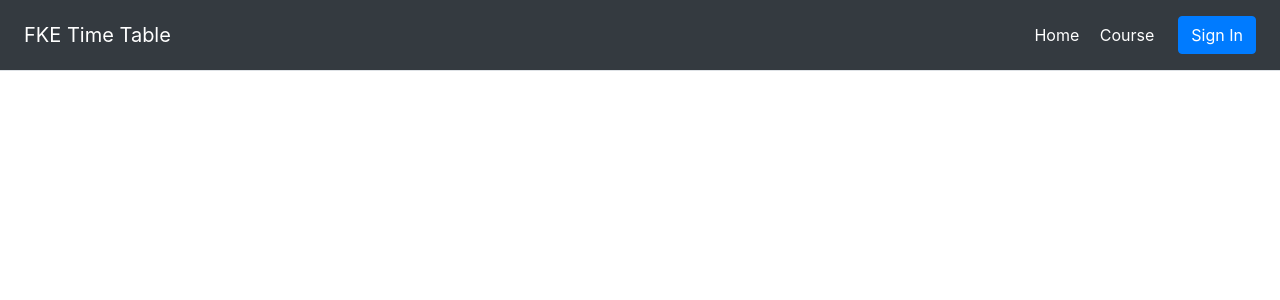
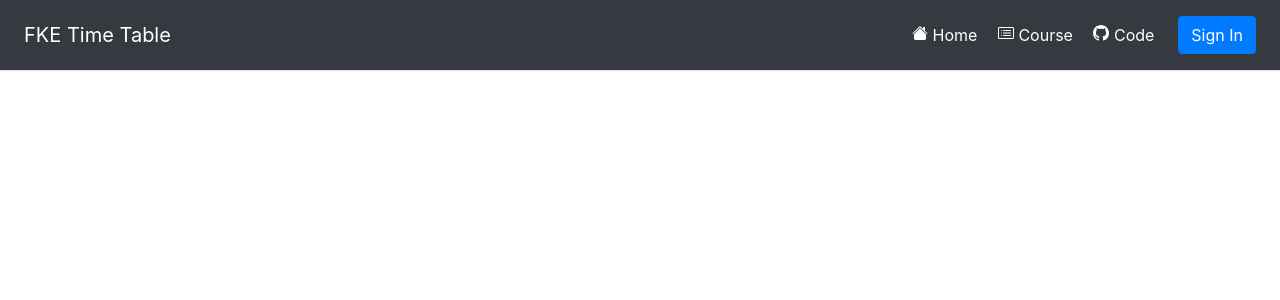
Before and after one commit to jiande-my/course-management-website, a Flask app: page / in a window 1280 px wide. Shown: the top 300 px of the page. Run offline with Flask 2, Linux system fonts and the light colour scheme; some libraries are stand-ins or nearby versions.

Commit message:
add code section

```diff
--- a/templates/layout.html
+++ b/templates/layout.html
@@ -24,15 +24,37 @@
     }
   </style>
   <body>
+
     <div class="d-flex flex-column flex-md-row align-items-center p-3 px-md-4 mb-3 bg-dark border-bottom box-shadow">
       <h5 class="my-0 mr-md-auto text-white font-weight-normal">FKE Time Table</h5>
       <nav class="my-2 my-md-0 mr-md-3">
-        <a class="p-2 text-white" href="/home">Home</a>
-        <a class="p-2 text-white" href="/course">Course</a>
-        <!-- <a class="p-2 text-white" href="/code">Code</a> -->
+        <a class="p-2 text-white" href="/home">
+          <svg xmlns="http://www.w3.org/2000/svg" width="16" height="16" fill="currentColor" class="bi bi-house-fill" viewBox="0 0 16 16">
+            <path fill-rule="evenodd" d="M8 3.293l6 6V13.5a1.5 1.5 0 0 1-1.5 1.5h-9A1.5 1.5 0 0 1 2 13.5V9.293l6-6zm5-.793V6l-2-2V2.5a.5.5 0 0 1 .5-.5h1a.5.5 0 0 1 .5.5z"/>
+            <path fill-rule="evenodd" d="M7.293 1.5a1 1 0 0 1 1.414 0l6.647 6.646a.5.5 0 0 1-.708.708L8 2.207 1.354 8.854a.5.5 0 1 1-.708-.708L7.293 1.5z"/>
+          </svg>
+          Home
+        </a>
+        <a class="p-2 text-white" href="/course">
+          <svg xmlns="http://www.w3.org/2000/svg" width="16" height="16" fill="currentColor" class="bi bi-card-list" viewBox="0 0 16 16">
+            <path d="M14.5 3a.5.5 0 0 1 .5.5v9a.5.5 0 0 1-.5.5h-13a.5.5 0 0 1-.5-.5v-9a.5.5 0 0 1 .5-.5h13zm-13-1A1.5 1.5 0 0 0 0 3.5v9A1.5 1.5 0 0 0 1.5 14h13a1.5 1.5 0 0 0 1.5-1.5v-9A1.5 1.5 0 0 0 14.5 2h-13z"/>
+            <path d="M5 8a.5.5 0 0 1 .5-.5h7a.5.5 0 0 1 0 1h-7A.5.5 0 0 1 5 8zm0-2.5a.5.5 0 0 1 .5-.5h7a.5.5 0 0 1 0 1h-7a.5.5 0 0 1-.5-.5zm0 5a.5.5 0 0 1 .5-.5h7a.5.5 0 0 1 0 1h-7a.5.5 0 0 1-.5-.5zm-1-5a.5.5 0 1 1-1 0 .5.5 0 0 1 1 0zM4 8a.5.5 0 1 1-1 0 .5.5 0 0 1 1 0zm0 2.5a.5.5 0 1 1-1 0 .5.5 0 0 1 1 0z"/>
+          </svg>
+          Course
+        </a>
+        <a class="p-2 text-white" href="https://github.com/Fred-JD/course-management-website.git">
+          <svg xmlns="http://www.w3.org/2000/svg" width="16" height="16" fill="currentColor" class="bi bi-github" viewBox="0 0 16 16">
+            <path d="M8 0C3.58 0 0 3.58 0 8c0 3.54 2.29 6.53 5.47 7.59.4.07.55-.17.55-.38 0-.19-.01-.82-.01-1.49-2.01.37-2.53-.49-2.69-.94-.09-.23-.48-.94-.82-1.13-.28-.15-.68-.52-.01-.53.63-.01 1.08.58 1.23.82.72 1.21 1.87.87 2.33.66.07-.52.28-.87.51-1.07-1.78-.2-3.64-.89-3.64-3.95 0-.87.31-1.59.82-2.15-.08-.2-.36-1.02.08-2.12 0 0 .67-.21 2.2.82.64-.18 1.32-.27 2-.27.68 0 1.36.09 2 .27 1.53-1.04 2.2-.82 2.2-.82.44 1.1.16 1.92.08 2.12.51.56.82 1.27.82 2.15 0 3.07-1.87 3.75-3.65 3.95.29.25.54.73.54 1.48 0 1.07-.01 1.93-.01 2.2 0 .21.15.46.55.38A8.012 8.012 0 0 0 16 8c0-4.42-3.58-8-8-8z"/>
+          </svg>
+          Code</a>
       </nav>
       {% if 'user' in session %}
-      <a class="p-2 text-white" href="/remove">Remove</a>
+      <a class="p-2 text-white" href="/remove">
+        <svg xmlns="http://www.w3.org/2000/svg" width="16" height="16" fill="currentColor" class="bi bi-eraser-fill" viewBox="0 0 16 16">
+          <path d="M8.086 2.207a2 2 0 0 1 2.828 0l3.879 3.879a2 2 0 0 1 0 2.828l-5.5 5.5A2 2 0 0 1 7.879 15H5.12a2 2 0 0 1-1.414-.586l-2.5-2.5a2 2 0 0 1 0-2.828l6.879-6.879zm.66 11.34L3.453 8.254 1.914 9.793a1 1 0 0 0 0 1.414l2.5 2.5a1 1 0 0 0 .707.293H7.88a1 1 0 0 0 .707-.293l.16-.16z"/>
+        </svg>
+        Remove
+      </a>
       <a class="btn btn-primary" href="/logout">Logout</a>
       {% else %}
       <a class="btn btn-primary" href="/login">Sign In</a>
```
